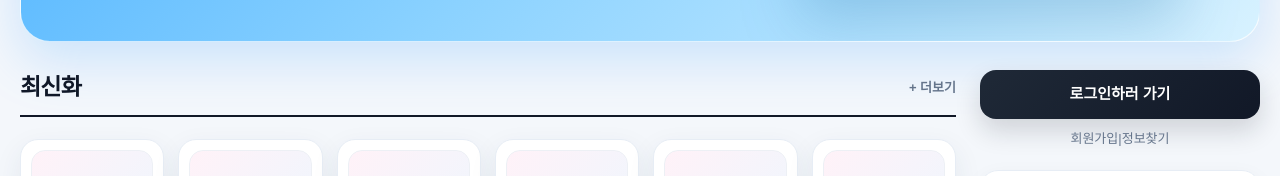
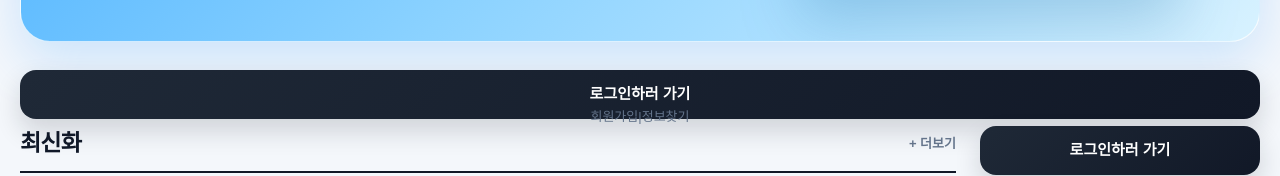
Before and after one commit to kokyungpil/subak, a Next.js app: page / in a window 1280 px wide. Shown: the part 483-659 px from the top of the page. Built offline with nearby package versions, Linux system fonts and the light colour scheme; no server answers; the database is empty.

Commit message:
Update page.tsx

```diff
--- a/app/page.tsx
+++ b/app/page.tsx
@@ -138,6 +138,15 @@ export default async function Home() {
         </div>
       </section>
 
+      <div className="mobile-login-box">
+  <button className="login-btn">로그인하러 가기</button>
+  <div className="auth-links">
+    <a>회원가입</a>
+    <span>|</span>
+    <a>정보찾기</a>
+  </div>
+</div>
+
       <div className="layout">
         <section className="content">
           <div className="section-title">
```
